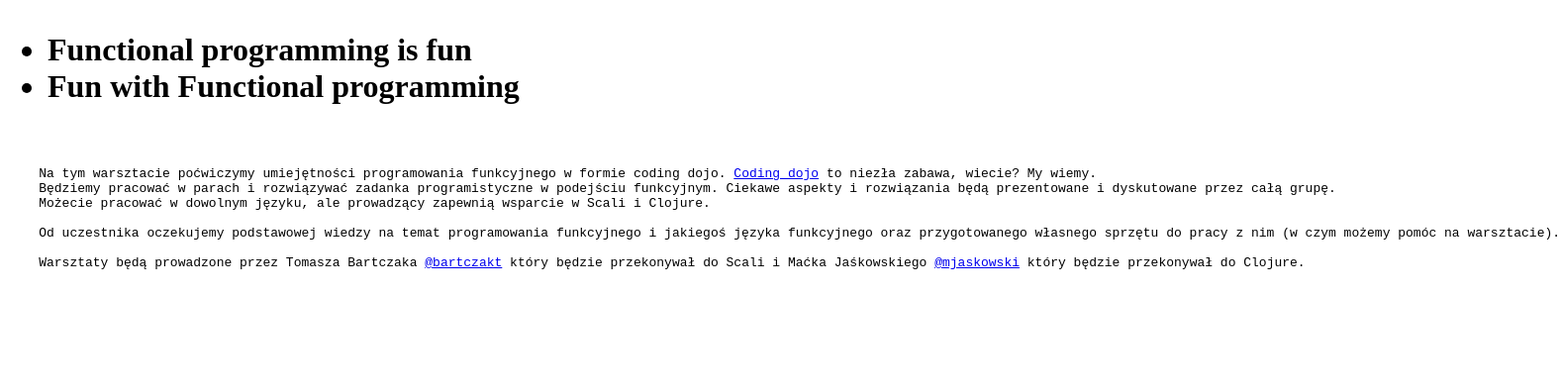
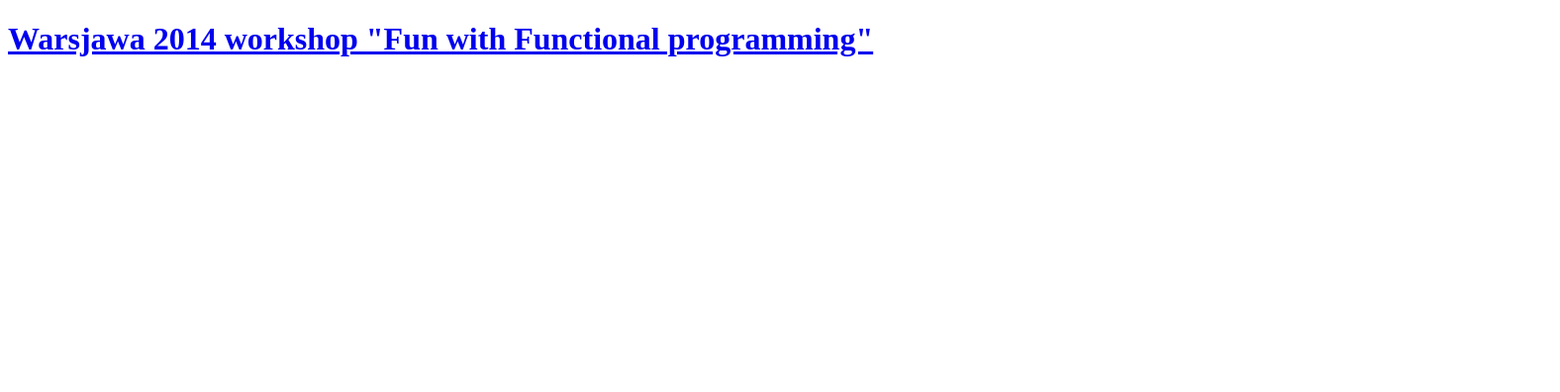
Before and after one commit to kretes/kretes.github.io, a plain HTML site: page index.html in a window 1280 px wide. Shown: the whole page at 99% size, 1576 px wide, since content can reach past the window. Drawn offline with Linux system fonts and the light colour scheme.

Commit message:
main page is just a link

```diff
--- a/index.html
+++ b/index.html
@@ -5,43 +5,7 @@
 </head>
 <body>
 <h1>
-    <ul>
-        <li> Functional programming is fun</li>
-        <li> Fun with Functional programming</li>
-    </ul>
+        <a href="/functional-workshop-warsjawa-2014">Warsjawa 2014 workshop "Fun with Functional programming"</a>
 </h1>
-<pre>
-<!--
-    In the workshop we will practice functional programming skills in a form of coding dojo. Coding dojo is fun, you know that? We know.
-    And functional programming is fun as well. Our aim is to make this workshop as much of a fun as possible.
-    We will pair and solve some interesting problem using a functional approach in whatever language you like, although we can support you in Scala and Clojure.
-
-    Interesting aspects and solutions will be presented and discussed in the group.
-
-    Participants are expected to know a bit about what functional programming is and know basics of some functional language
-
-    Workshop will be hosted by Tomasz Bartczak (<a href="https://twitter.com/bartczakt">@bartczakt</a>) and Maciej Jaśkowski
-
-
------
-
-po polsku:
--->
-
-    Na tym warsztacie poćwiczymy umiejętności programowania funkcyjnego w formie coding dojo. <a href="http://solidsoft.wordpress.com/2010/12/09/czym-jest-coding-dojo-i-code-kata/">Coding dojo</a> to niezła zabawa, wiecie? My wiemy.
-    Będziemy pracować w parach i rozwiązywać zadanka programistyczne w podejściu funkcyjnym. Ciekawe aspekty i rozwiązania będą prezentowane i dyskutowane przez całą grupę.
-    Możecie pracować w dowolnym języku, ale prowadzący zapewnią wsparcie w Scali i Clojure.
-
-    Od uczestnika oczekujemy podstawowej wiedzy na temat programowania funkcyjnego i jakiegoś języka funkcyjnego oraz przygotowanego własnego sprzętu do pracy z nim (w czym możemy pomóc na warsztacie).
-
-    Warsztaty będą prowadzone przez Tomasza Bartczaka <a href="https://twitter.com/bartczakt">@bartczakt</a> który będzie przekonywał do Scali i Maćka Jaśkowskiego <a href="https://twitter.com/mjaskowski">@mjaskowski</a> który będzie przekonywał do Clojure.
-
-
-<!--If someone wants to train in some Scala areas, here are some topics we could work on:-->
-
-<!--- case classes-->
-<!--- tail recursion-->
-<!--- pattern matching-->
-    </pre>
 </body>
 </html>
```
